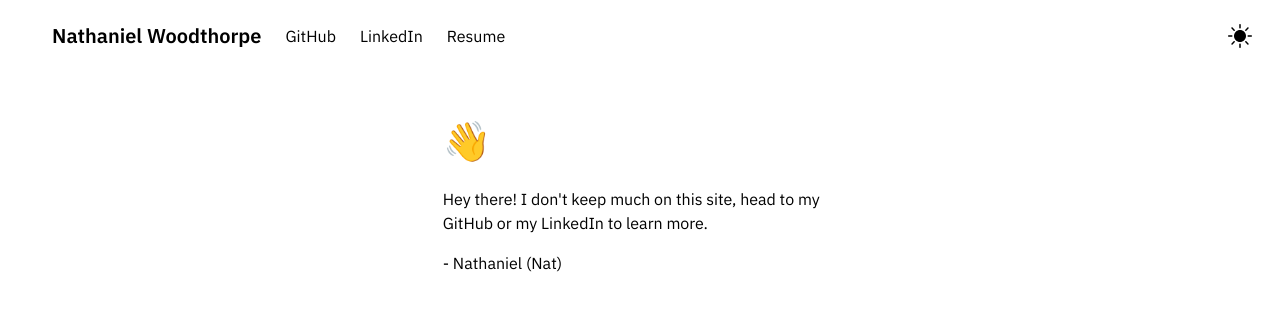
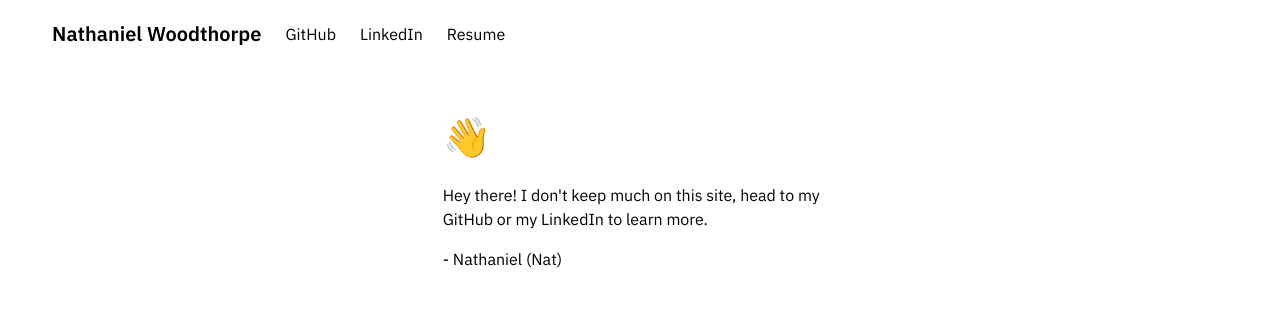
Before and after one commit to d12/personal-website-jekyll, a Jekyll site: the page built from pages/index.md, in a window 1280 px wide. Shown: the top 311 px of the page. Built offline with Jekyll 4.4.1, drawn with Linux system fonts in a browser that asks for light colours.

Commit message:
Force dark mode, because light mode is broken :(

```diff
--- a/_includes/Header.html
+++ b/_includes/Header.html
@@ -39,15 +39,6 @@
       </svg>
       <h4>Nathaniel Woodthorpe</h4>
     </a>
-    <div class="navbar-item navbar-dark-mode__mobile is-hidden-tablet" onclick="modeSwitcher()">
-      <div class="buttons">
-        <a class="button is-text">
-          <span class="icon is-small">
-            <img src="./assets/img/sun.svg" id="theme-toggle-img--mobile">
-          </span>
-        </a>
-      </div>
-    </div>
     <a role="button" class="navbar-burger" aria-label="menu" aria-expanded="false" data-target="navbarBasicExample">
       <span aria-hidden="true"></span>
       <span aria-hidden="true"></span>
@@ -67,17 +58,7 @@
         Resume
       </a>
     </div>
-    <div class="navbar-end is-hidden-mobile" onclick="modeSwitcher()">
-      <div class="navbar-item">
-        <div class="buttons">
-          <a class="button is-text">
-            <span class="icon is-small">
-              <img src="./assets/img/sun.svg" id="theme-toggle-img">
-            </span>
-          </a>
-        </div>
-      </div>
-    </div>
+
   </div>
 </nav>
 <script src="./assets/js/Hamburger.js"></script>
--- a/assets/js/modeswitcher.js
+++ b/assets/js/modeswitcher.js
@@ -4,7 +4,7 @@ https://github.com/derekkedziora/jekyll-demo
 Creative Commons Attribution 4.0 International License
 */
 
-let systemInitiatedDark = window.matchMedia("(prefers-color-scheme: dark)");
+let systemInitiatedDark = true;
 let theme = sessionStorage.getItem('theme');
 
 function changeIconImgSrc(src) {
```
